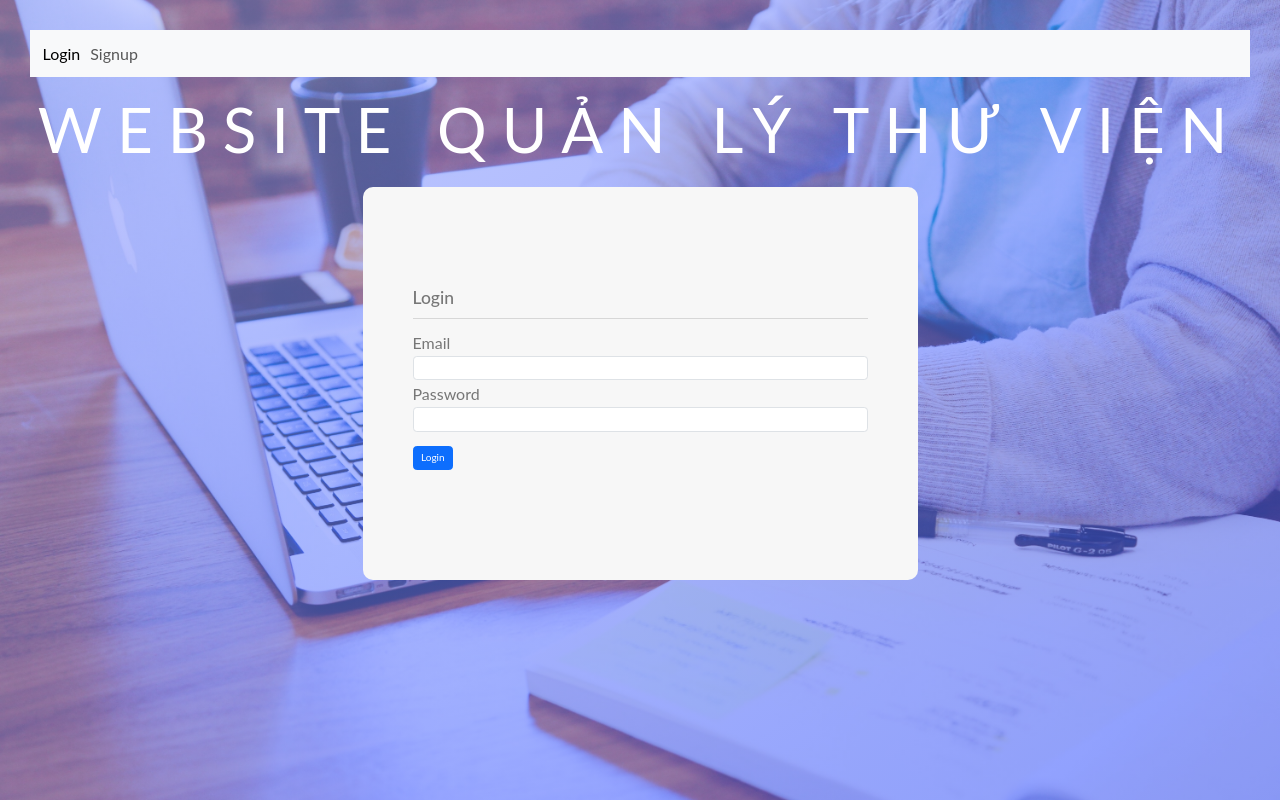
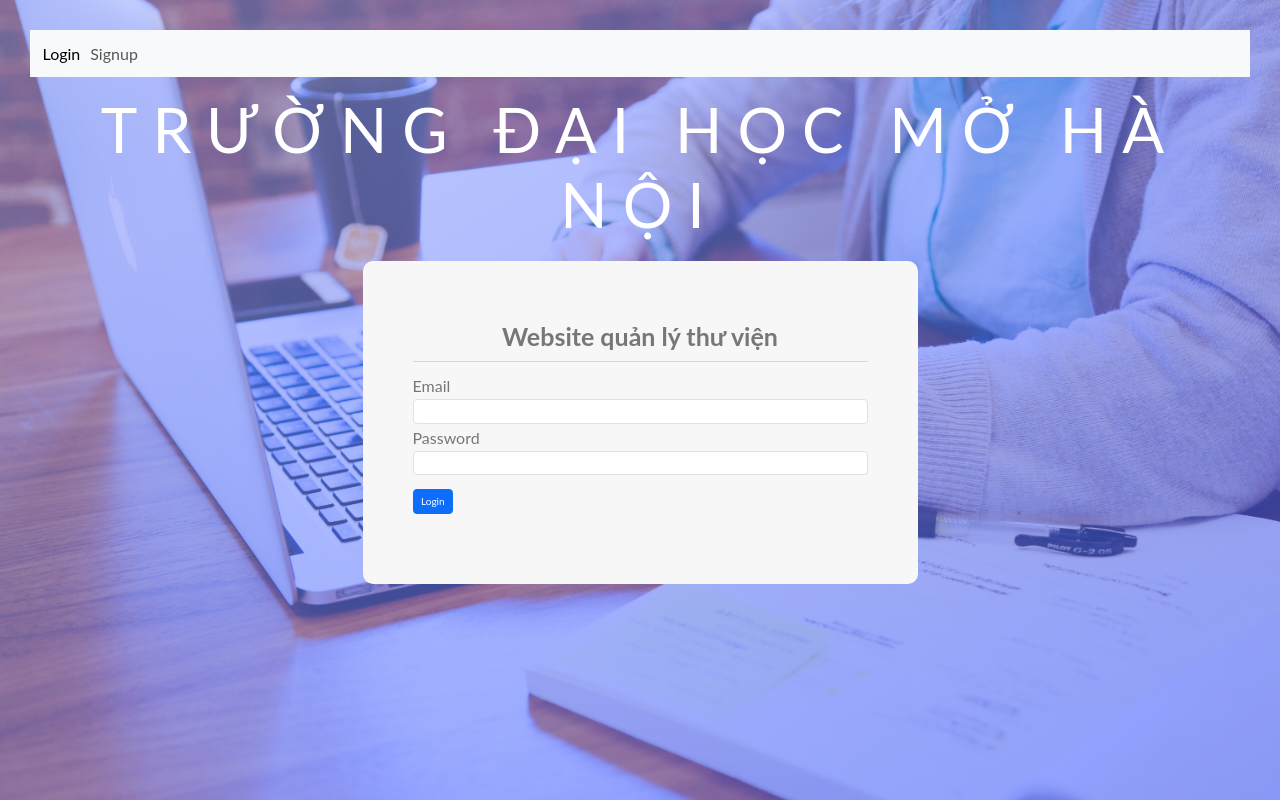
Before and after one commit to TienDatDuong/vue-authentication-2025, a Vue app: page / in a window 1280 px wide. Built offline with nearby package versions, Linux system fonts and the light colour scheme.

Commit message:
router home to login

```diff
--- a/src/App.vue
+++ b/src/App.vue
@@ -21,7 +21,7 @@ export default {
   <Navigation class="u-margin-bottom-small" />
   <h2 class=" heading-primary u-center-text heading-primary--main">
     <span class="heading-primary--main">
-        Website quản lý thư viện
+        Trường đại học mở hà nội
     </span>
   </h2>
   <div class="container">
--- a/src/assets/scss/components/_modal.scss
+++ b/src/assets/scss/components/_modal.scss
@@ -1,5 +1,5 @@
 .ct-modal{
     background-color: #f7f7f7;
-        padding: 10rem 5rem;
+        padding: 6rem 5rem;
         border-radius: 1rem;
 }
--- a/src/components/TheNavigation.vue
+++ b/src/components/TheNavigation.vue
@@ -7,9 +7,9 @@
       </button>
       <div class="collapse navbar-collapse" id="navbarNav">
         <ul class="navbar-nav">
-          <li class="nav-item">
+          <!-- <li class="nav-item">
             <router-link class="nav-link" v-if="isAuthenticated" to="/">Home</router-link>
-          </li>
+          </li> -->
           <li class="nav-item">
             <router-link class="nav-link active" v-if="!isAuthenticated" to="/login">Login</router-link>
           </li>
--- a/src/components/home.vue
+++ b/src/components/home.vue
@@ -1,91 +1,3 @@
 <template>
-    <div >
-        <div class="row">
-            <div class="col-md-6 offset-md-3">
-                <div class="ct-modal">
-                    <div>
-                    <h3>Login</h3>
-                    <hr />
-                    </div>
-                    <div v-if="error" class="alert text-danger">{{ error }}</div>
-                    <form @submit.prevent="onLogin()">
-                    <div class="form-group">
-                        <label>Email</label>
-                        <input type="text" class="form-control" v-model="user.email" />
-                        <div v-if="errors?.email" class="text-danger">
-                        {{ errors?.email }}
-                        </div>
-                    </div>
-                    <div class="form-group">
-                        <label>Password</label>
-                        <input
-                        type="password"
-                        class="form-control"
-                        v-model="user.password"
-                        />
-                        <div v-if="errors?.password" class="text-danger">
-                        {{ errors?.password }}
-                        </div>
-                    </div>
-                    <div class="my-3">
-                        <button type="submit" class="btn btn-primary">Login</button>
-                    </div>
-                    </form>
-                </div>
-            </div>
-        </div>
-        <!-- <a href="#" class="ct-btn ct-btn--white ct-btn--animated">See our courses</a>
-        <router-link to="/posts">Go to Posts</router-link> -->
-    </div>
+    Home
 </template>
-<script>
-import SignupValidations from "../services/signupValidations";
-import {
-    LOADING_SPINNER_SHOW_MUTATION,
-    LOGIN_ACTION,
-} from "../store/module/auth/storecontant";
-import { mapActions, mapMutations } from "vuex";
-
-export default {
-    data() {
-    return {
-        user: {
-        email: "",
-        password: "",
-        },
-        errors: [],
-        error: "",
-    };
-    },
-    methods: {
-    ...mapActions("auth", {
-    login: LOGIN_ACTION,
-    }),
-    ...mapMutations({
-    showLoading: LOADING_SPINNER_SHOW_MUTATION,
-    }),
-    async onLogin() {
-    let validations = new SignupValidations(
-        this.user.email,
-        this.user.password
-    );
-      //check validate
-    this.errors = validations.checkValidations();
-    if (this.errors.length) {
-        return false;
-} else {
-        this.showLoading(true);
-        await this.login({
-        email: this.user.email,
-        password: this.user.password,
-        }).catch((e) => {
-        console.log("e", e);
-        (this.error = e), this.showLoading(false);
-        });
-        this.showLoading(false);
-        this.$router.push("/posts");
-    }
-    },
-    },
-};
-</script>
--- a/src/pages/login.vue
+++ b/src/pages/login.vue
@@ -1,9 +1,10 @@
 <template>
+  <div >
       <div class="row">
           <div class="col-md-6 offset-md-3">
+              <div class="ct-modal">
                   <div>
-        <div>
-          <h3>Login</h3>
+                  <h3 class="u-center-text fs-1 fw-bold">Website quản lý thư viện</h3>
                   <hr />
                   </div>
                   <div v-if="error" class="alert text-danger">{{ error }}</div>
@@ -32,6 +33,9 @@
                   </form>
               </div>
           </div>
+      </div>
+      <!-- <a href="#" class="ct-btn ct-btn--white ct-btn--animated">See our courses</a>
+      <router-link to="/posts">Go to Posts</router-link> -->
   </div>
 </template>
 <script>
--- a/src/router.js
+++ b/src/router.js
@@ -2,12 +2,12 @@ import { createRouter, createWebHistory } from "vue-router";
 import Login from "./pages/login.vue";
 import Signup from "./pages/signup.vue";
 import Post from "./components/Post.vue";
-import Home from "./components/home.vue"
+//import Home from "./components/home.vue"
 import store from "./store/store";
 import { IS_USER_AUTHENTICATE_GETTER } from "./store/module/auth/storecontant";
 
 const routes = [
-  { path: "", component: Home },
+  { path: "", component: Login },
   { path: "/login", component: Login, meta: { auth: false } },
   { path: "/signup", component: Signup, meta: { auth: false } },
   { path: "/posts", component: Post, meta: { auth: true } },
```
Lines whose indentation alone changed are shown as unchanged.
